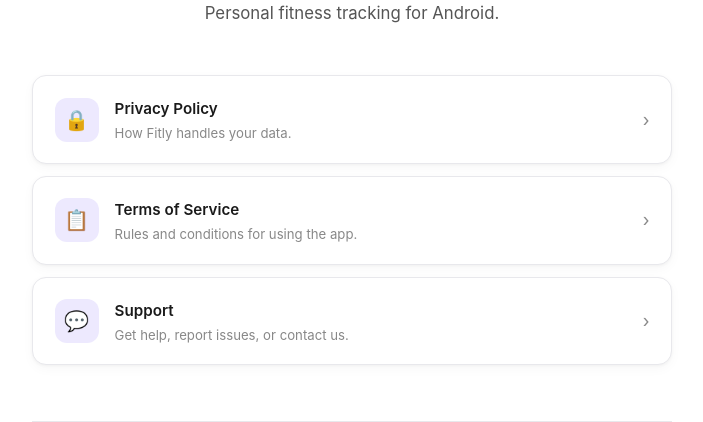
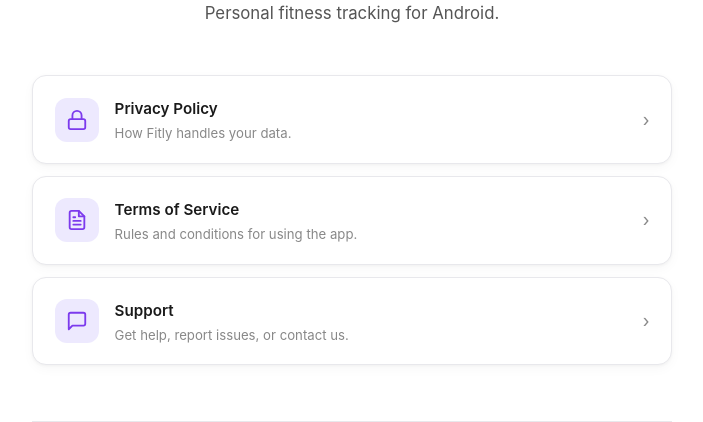
Before and after one commit to builtbylee/fitly-pages, a Jekyll site: the page built from index.html, in a window 1280 px wide. Shown: the part 319-741 px from the top of the page, without its empty margins (288-991 px from the left). Built offline with Jekyll 4.4.1, drawn with Linux system fonts in a browser that asks for light colours.

Commit message:
Replace emoji icons with inline SVGs

```diff
--- a/_layouts/default.html
+++ b/_layouts/default.html
@@ -6,7 +6,7 @@
   <title>{{ page.title }} — Fitly</title>
   <meta name="description" content="{{ page.description | default: site.description }}">
   <link rel="icon" type="image/png" href="{{ '/assets/icon.png' | relative_url }}">
-  <link rel="stylesheet" href="{{ '/assets/style.css' | relative_url }}?v=2">
+  <link rel="stylesheet" href="{{ '/assets/style.css' | relative_url }}?v=3">
 </head>
 <body>
   <div class="container">
--- a/assets/style.css
+++ b/assets/style.css
@@ -179,6 +179,7 @@
   align-items: center;
   justify-content: center;
   font-size: 1.25rem;
+  color: var(--accent);
 }
 
 .link-card-content h3 {
--- a/index.html
+++ b/index.html
@@ -11,7 +11,7 @@
 
 <div class="cards">
   <a class="link-card" href="{{ '/privacy' | relative_url }}">
-    <div class="link-card-icon">&#x1F512;</div>
+    <div class="link-card-icon"><svg width="22" height="22" viewBox="0 0 24 24" fill="none" stroke="currentColor" stroke-width="2" stroke-linecap="round" stroke-linejoin="round"><rect x="3" y="11" width="18" height="11" rx="2" ry="2"/><path d="M7 11V7a5 5 0 0 1 10 0v4"/></svg></div>
     <div class="link-card-content">
       <h3>Privacy Policy</h3>
       <p>How Fitly handles your data.</p>
@@ -20,7 +20,7 @@
   </a>
 
   <a class="link-card" href="{{ '/terms' | relative_url }}">
-    <div class="link-card-icon">&#x1F4CB;</div>
+    <div class="link-card-icon"><svg width="22" height="22" viewBox="0 0 24 24" fill="none" stroke="currentColor" stroke-width="2" stroke-linecap="round" stroke-linejoin="round"><path d="M14 2H6a2 2 0 0 0-2 2v16a2 2 0 0 0 2 2h12a2 2 0 0 0 2-2V8z"/><polyline points="14 2 14 8 20 8"/><line x1="16" y1="13" x2="8" y2="13"/><line x1="16" y1="17" x2="8" y2="17"/><polyline points="10 9 9 9 8 9"/></svg></div>
     <div class="link-card-content">
       <h3>Terms of Service</h3>
       <p>Rules and conditions for using the app.</p>
@@ -29,7 +29,7 @@
   </a>
 
   <a class="link-card" href="{{ '/support' | relative_url }}">
-    <div class="link-card-icon">&#x1F4AC;</div>
+    <div class="link-card-icon"><svg width="22" height="22" viewBox="0 0 24 24" fill="none" stroke="currentColor" stroke-width="2" stroke-linecap="round" stroke-linejoin="round"><path d="M21 15a2 2 0 0 1-2 2H7l-4 4V5a2 2 0 0 1 2-2h14a2 2 0 0 1 2 2z"/></svg></div>
     <div class="link-card-content">
       <h3>Support</h3>
       <p>Get help, report issues, or contact us.</p>
```
